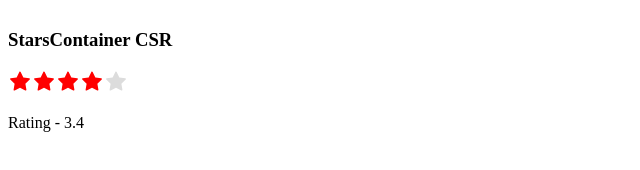
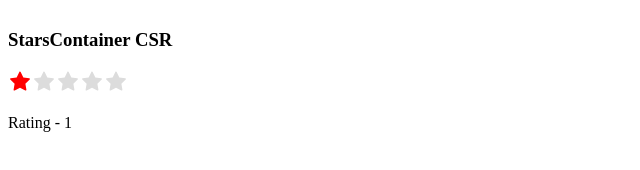
Before and after one commit to KangWoosung/star-rater-csr, a React (Vite) app: page / in a window 1280 px wide. Shown: the part 206-376 px from the top of the page, without its empty margins (0-640 px from the left). Built offline with nearby package versions, Linux system fonts and the light colour scheme.

Commit message:
Error fixed

```diff
--- a/src/App.tsx
+++ b/src/App.tsx
@@ -5,7 +5,7 @@ import StarsContainer from "./modules/star-rater/StarsContainer";
 import { defaultStarConfig } from "./modules/star-rater/defaultStarConfig";
 
 function App() {
-  const [score, setScore] = useState<number>(3.4);
+  const [score, setScore] = useState<number>(1);
 
   const newConfig = {
     ...defaultStarConfig,
@@ -16,7 +16,7 @@ function App() {
     <>
       <h1>StarRater-CSR</h1>
       <StarsContainer
-        score={score}
+        score={3.4}
         setScore={setScore}
         auth={false}
         starConfig={defaultStarConfig}
```
